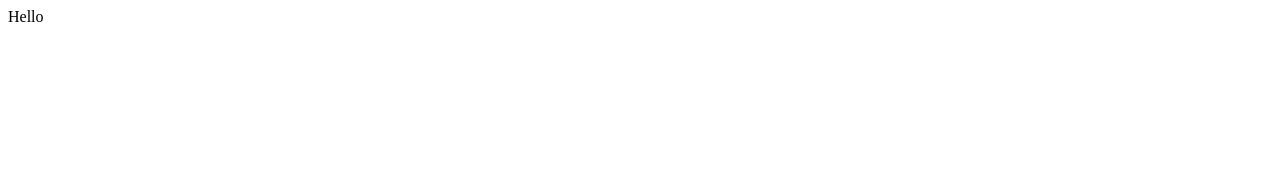
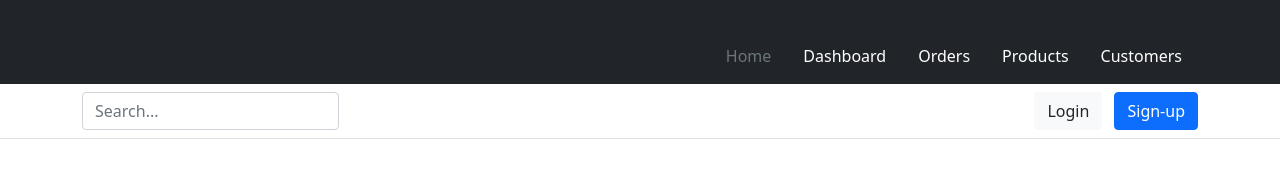
Before and after one commit to adityaiilm/IILM_E2, a plain HTML site: page Website/index.html in a window 1280 px wide. Drawn offline with nearby package versions, Linux system fonts and the light colour scheme.

Commit message:
Update index.html

```diff
--- a/Website/index.html
+++ b/Website/index.html
@@ -1 +1,82 @@
-Hello
+<!doctype html>
+<html lang="en">
+  <head>
+    <!-- Required meta tags -->
+    <meta charset="utf-8">
+    <meta name="viewport" content="width=device-width, initial-scale=1">
+
+    <!-- Bootstrap CSS -->
+    <link href="https://cdn.jsdelivr.net/npm/bootstrap@5.0.2/dist/css/bootstrap.min.css" rel="stylesheet" integrity="sha384-EVSTQN3/azprG1Anm3QDgpJLIm9Nao0Yz1ztcQTwFspd3yD65VohhpuuCOmLASjC" crossorigin="anonymous">
+
+    <title>Hello, world!</title>
+  </head>
+  <body>
+    <header>
+        <div class="px-3 py-2 bg-dark text-white">
+          <div class="container">
+            <div class="d-flex flex-wrap align-items-center justify-content-center justify-content-lg-start">
+              <a href="/" class="d-flex align-items-center my-2 my-lg-0 me-lg-auto text-white text-decoration-none">
+                <svg class="bi me-2" width="40" height="32" role="img" aria-label="Bootstrap"><use xlink:href="#bootstrap"/></svg>
+              </a>
+
+              <ul class="nav col-12 col-lg-auto my-2 justify-content-center my-md-0 text-small">
+                <li>
+                  <a href="#" class="nav-link text-secondary">
+                    <svg class="bi d-block mx-auto mb-1" width="24" height="24"><use xlink:href="#home"/></svg>
+                    Home
+                  </a>
+                </li>
+                <li>
+                  <a href="#" class="nav-link text-white">
+                    <svg class="bi d-block mx-auto mb-1" width="24" height="24"><use xlink:href="#speedometer2"/></svg>
+                    Dashboard
+                  </a>
+                </li>
+                <li>
+                  <a href="#" class="nav-link text-white">
+                    <svg class="bi d-block mx-auto mb-1" width="24" height="24"><use xlink:href="#table"/></svg>
+                    Orders
+                  </a>
+                </li>
+                <li>
+                  <a href="#" class="nav-link text-white">
+                    <svg class="bi d-block mx-auto mb-1" width="24" height="24"><use xlink:href="#grid"/></svg>
+                    Products
+                  </a>
+                </li>
+                <li>
+                  <a href="#" class="nav-link text-white">
+                    <svg class="bi d-block mx-auto mb-1" width="24" height="24"><use xlink:href="#people-circle"/></svg>
+                    Customers
+                  </a>
+                </li>
+              </ul>
+            </div>
+          </div>
+        </div>
+        <div class="px-3 py-2 border-bottom mb-3">
+          <div class="container d-flex flex-wrap justify-content-center">
+            <form class="col-12 col-lg-auto mb-2 mb-lg-0 me-lg-auto">
+              <input type="search" class="form-control" placeholder="Search..." aria-label="Search">
+            </form>
+
+            <div class="text-end">
+              <button type="button" class="btn btn-light text-dark me-2">Login</button>
+              <button type="button" class="btn btn-primary">Sign-up</button>
+            </div>
+          </div>
+        </div>
+      </header>
+
+    <!-- Optional JavaScript; choose one of the two! -->
+
+    <!-- Option 1: Bootstrap Bundle with Popper -->
+    <script src="https://cdn.jsdelivr.net/npm/bootstrap@5.0.2/dist/js/bootstrap.bundle.min.js" integrity="sha384-MrcW6ZMFYlzcLA8Nl+NtUVF0sA7MsXsP1UyJoMp4YLEuNSfAP+JcXn/tWtIaxVXM" crossorigin="anonymous"></script>
+
+    <!-- Option 2: Separate Popper and Bootstrap JS -->
+    <!--
+    <script src="https://cdn.jsdelivr.net/npm/@popperjs/core@2.9.2/dist/umd/popper.min.js" integrity="sha384-IQsoLXl5PILFhosVNubq5LC7Qb9DXgDA9i+tQ8Zj3iwWAwPtgFTxbJ8NT4GN1R8p" crossorigin="anonymous"></script>
+    <script src="https://cdn.jsdelivr.net/npm/bootstrap@5.0.2/dist/js/bootstrap.min.js" integrity="sha384-cVKIPhGWiC2Al4u+LWgxfKTRIcfu0JTxR+EQDz/bgldoEyl4H0zUF0QKbrJ0EcQF" crossorigin="anonymous"></script>
+    -->
+  </body>
+</html>
```
